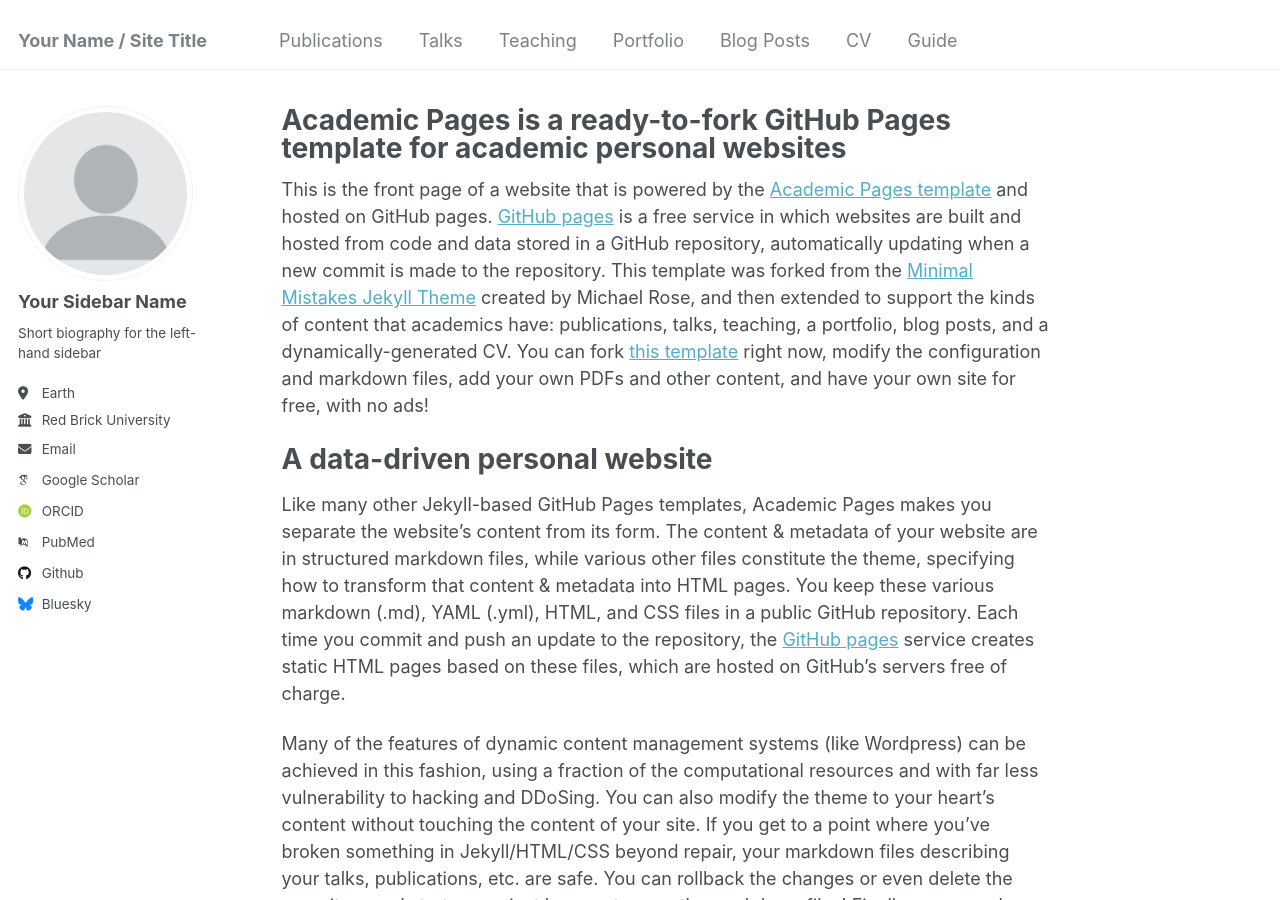
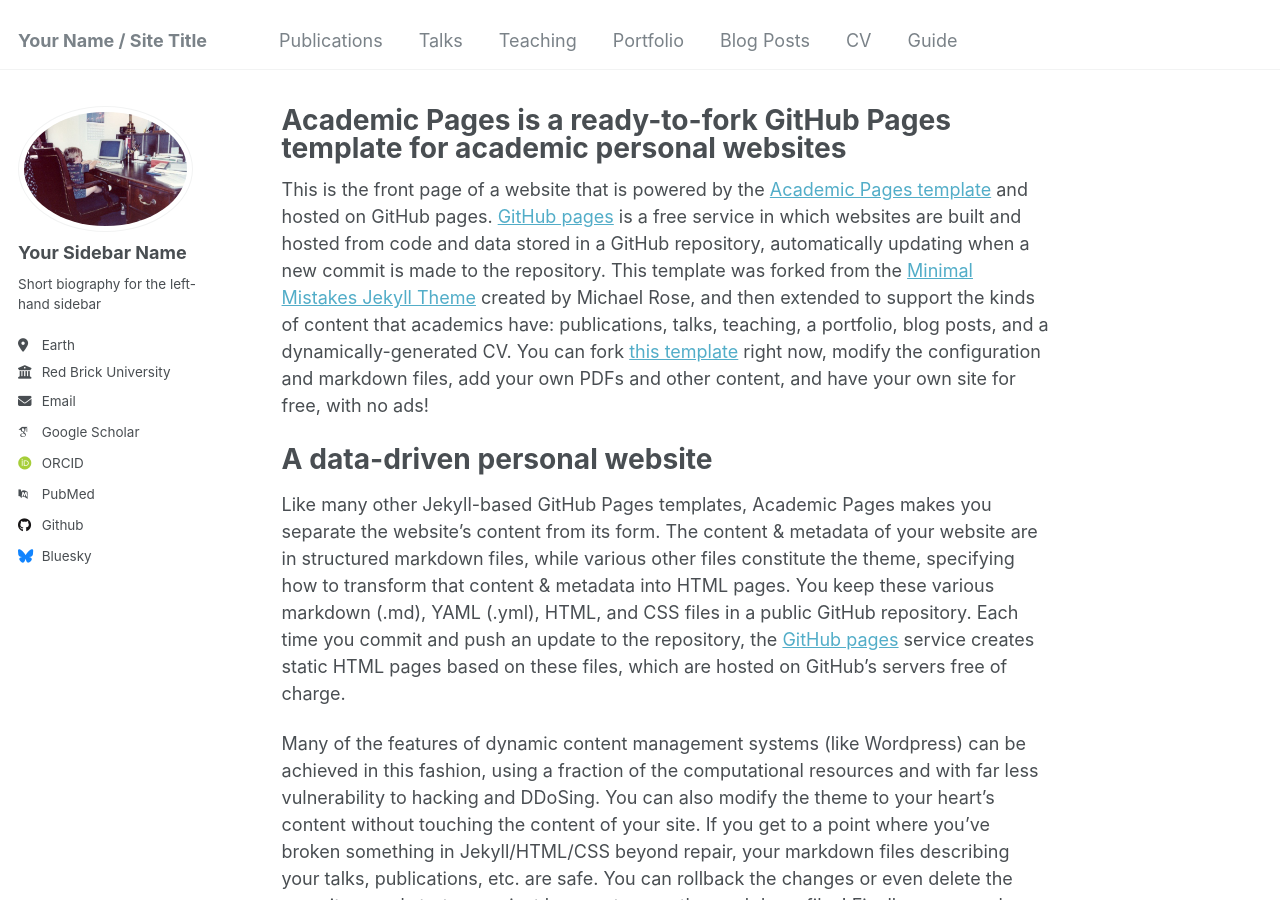
Before and after one commit to tomrannosaurus/tomrannosaurus.github.io, a Jekyll site: the page built from _pages/about.md, in a window 1280 px wide and 900 px high. Built offline with Jekyll 4.4.1, drawn with Linux system fonts in a browser that asks for light colours; some web fonts are replaced.

Commit message:
Update _config.yml

```diff
--- a/_config.yml
+++ b/_config.yml
@@ -21,7 +21,7 @@ repository               : "academicpages/academicpages.github.io"
 #               Additional customization can be done by editing /_includes/author-profile.html
 author:
   # Biographic information
-  avatar           : "profile.png"
+  avatar           : "1929334_1005936640048_3416_n.jpg"
   name             : "Your Sidebar Name"
   pronouns         : # example: "she/her"
   bio              : "Short biography for the left-hand sidebar"
```
